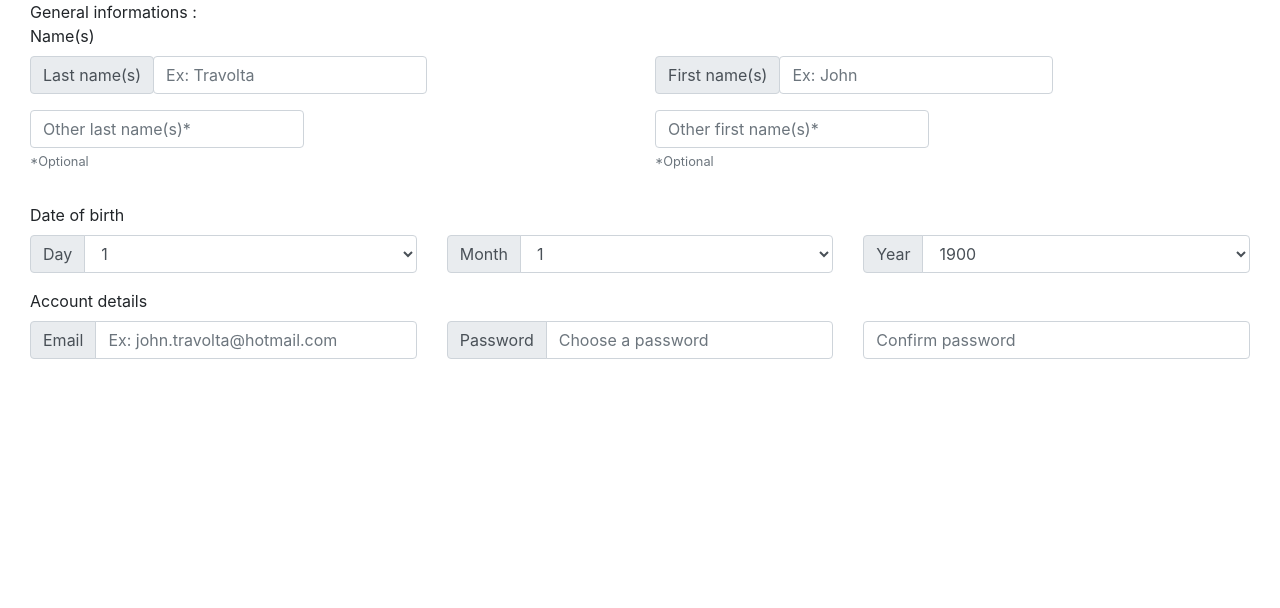
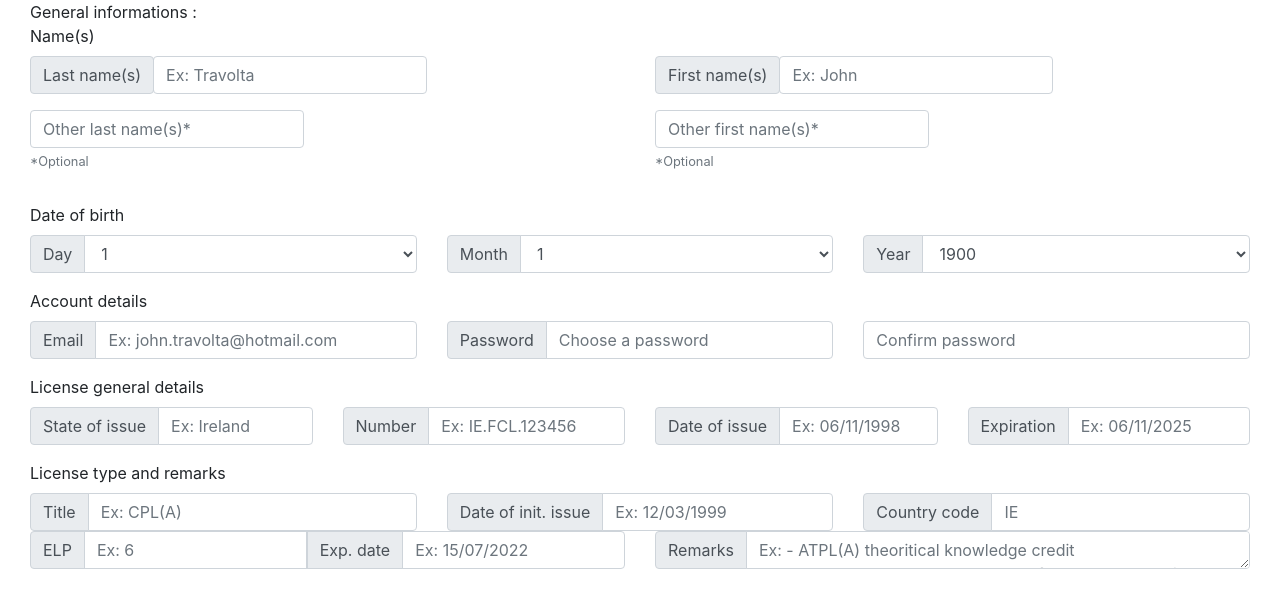
Before and after one commit to Logtyaviation/webapp, a React (Create React App) app: page /CreateNewProfil in a window 1280 px wide. Shown: the top 608 px of the page. Built offline with nearby package versions, Linux system fonts and the light colour scheme.

Commit message:
Started creation of License Information

```diff
--- a/src/components/PersonalProfil/CreateNewProfil.js
+++ b/src/components/PersonalProfil/CreateNewProfil.js
@@ -1,12 +1,14 @@
 import React, { Component } from 'react';
 import { Container } from 'react-bootstrap';
 import GeneralInformation from './GeneralInformations/GeneralInformation';
+import LicenseInformations from './LicenseInformations/LicenseInformations';
 
 class CreateNewProfil extends Component {
     render() {
         return (
             <Container fluid>
                 <GeneralInformation/>
+                <LicenseInformations/>
             </Container>
         );
     }
--- /dev/null
+++ b/src/components/PersonalProfil/LicenseInformations/LicenseInformations.js
@@ -0,0 +1,16 @@
+import React, { Component } from 'react';
+import LicenseStateNumberDate from './SubComponents/LicenseStateNumberDate';
+import LicenseTypeValidityRemarks from './SubComponents/LicenseTypeValidityRemarks';
+
+class LicenseInformations extends Component {
+    render() {
+        return (
+            <>
+              <LicenseStateNumberDate/>
+              <LicenseTypeValidityRemarks/>
+            </>
+        );
+    }
+}
+
+export default LicenseInformations;
--- /dev/null
+++ b/src/components/PersonalProfil/LicenseInformations/SubComponents/LicenseStateNumberDate.js
@@ -0,0 +1,60 @@
+import React, { Component } from 'react';
+import { Container, Form, Row, InputGroup, Col } from 'react-bootstrap';
+
+class LicenseStateNumberDate extends Component {
+    render() {
+        return (
+            <Container fluid>
+                <Form>
+                    <Form.Group>
+                        <Form.Label>License general details</Form.Label>
+                        <Row>
+                            <Col>
+                                <InputGroup>
+                                    <InputGroup.Prepend>
+                                        <InputGroup.Text>State of issue</InputGroup.Text>
+                                    </InputGroup.Prepend>
+                                    <Form.Control
+                                    placeholder='Ex: Ireland'
+                                    />
+                                </InputGroup>
+                            </Col>
+                            <Col>
+                                <InputGroup>
+                                    <InputGroup.Prepend>
+                                        <InputGroup.Text>Number</InputGroup.Text>
+                                    </InputGroup.Prepend>
+                                    <Form.Control
+                                    placeholder='Ex: IE.FCL.123456'
+                                    />
+                                </InputGroup>
+                            </Col>
+                            <Col>
+                                <InputGroup>
+                                    <InputGroup.Prepend>
+                                        <InputGroup.Text>Date of issue</InputGroup.Text>
+                                    </InputGroup.Prepend>
+                                    <Form.Control
+                                    placeholder='Ex: 06/11/1998'
+                                    />
+                                </InputGroup>
+                            </Col>
+                            <Col>
+                                <InputGroup>
+                                    <InputGroup.Prepend>
+                                        <InputGroup.Text>Expiration</InputGroup.Text>
+                                    </InputGroup.Prepend>
+                                    <Form.Control
+                                    placeholder='Ex: 06/11/2025'
+                                    />
+                                </InputGroup>
+                            </Col>
+                        </Row>
+                    </Form.Group>
+                </Form>
+            </Container>
+        );
+    }
+}
+
+export default LicenseStateNumberDate;
--- /dev/null
+++ b/src/components/PersonalProfil/LicenseInformations/SubComponents/LicenseTypeValidityRemarks.js
@@ -0,0 +1,81 @@
+import React, { Component } from 'react';
+import { Container, Form, Row, Col, InputGroup } from 'react-bootstrap';
+
+class LicenseTypeValidityRemarks extends Component {
+    render() {
+        return (
+            <Container fluid>
+                <Form>
+                    <Form.Group>
+                        <Form.Label>License type and remarks</Form.Label>
+                        <Row>
+                            <Col>
+                                <InputGroup>
+                                    <InputGroup.Prepend>
+                                        <InputGroup.Text>Title</InputGroup.Text>
+                                    </InputGroup.Prepend>
+                                    <Form.Control
+                                    placeholder='Ex: CPL(A)'
+                                    />
+                                </InputGroup>
+                            </Col>
+                            <Col>
+                                <InputGroup>
+                                    <InputGroup.Prepend>
+                                        <InputGroup.Text>Date of init. issue</InputGroup.Text>
+                                    </InputGroup.Prepend>
+                                    <Form.Control
+                                    placeholder='Ex: 12/03/1999'
+                                    />
+                                </InputGroup>
+                            </Col>
+                            <Col>
+                                <InputGroup>
+                                    <InputGroup.Prepend>
+                                        <InputGroup.Text>Country code</InputGroup.Text>
+                                    </InputGroup.Prepend>
+                                    <Form.Control
+                                    placeholder='IE'
+                                    />
+                                </InputGroup>
+                            </Col>
+                        </Row>
+                        <Row>
+                            <Col>
+                                <InputGroup>
+                                    <InputGroup.Prepend>
+                                        <InputGroup.Text>ELP</InputGroup.Text>
+                                    </InputGroup.Prepend>
+                                    <Form.Control
+                                    placeholder='Ex: 6'
+                                    />
+                                    <InputGroup.Prepend>
+                                        <InputGroup.Text>Exp. date</InputGroup.Text>
+                                    </InputGroup.Prepend>
+                                    <Form.Control
+                                    placeholder='Ex: 15/07/2022'
+                                    />
+                                </InputGroup>
+                            </Col>
+                            <Col>
+                                <InputGroup>
+                                    <InputGroup.Prepend>
+                                        <InputGroup.Text>Remarks</InputGroup.Text>
+                                    </InputGroup.Prepend>
+                                    <Form.Control
+                                    as='textarea'
+                                    placeholder='Ex: - ATPL(A) theoritical knowledge credit
+                                    - Endorsement for Instrument Rating'
+                                    rows='1'
+                                    />
+                                </InputGroup>
+                            </Col>
+                        </Row>
+                    </Form.Group>
+                </Form>
+            </Container>
+        );
+    }
+}
+
+export default LicenseTypeValidityRemarks;
```
